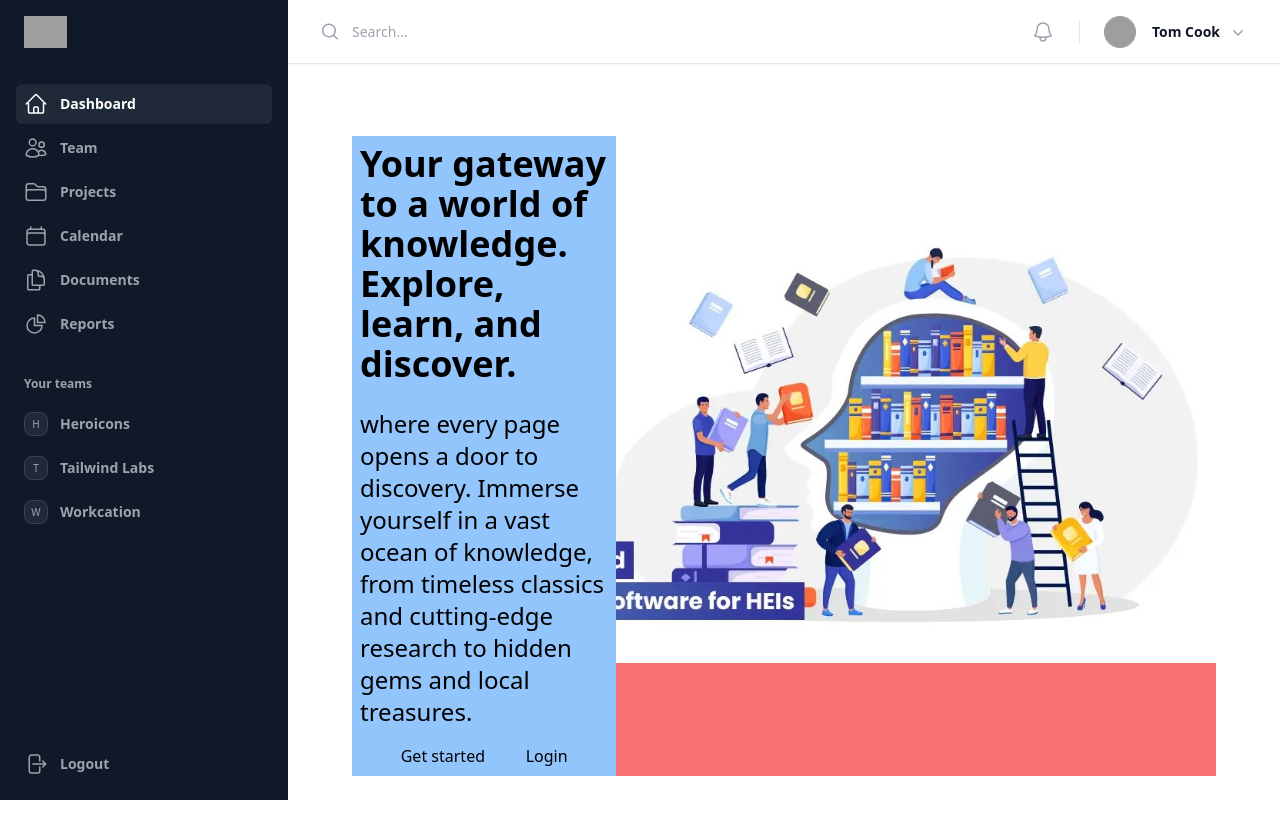
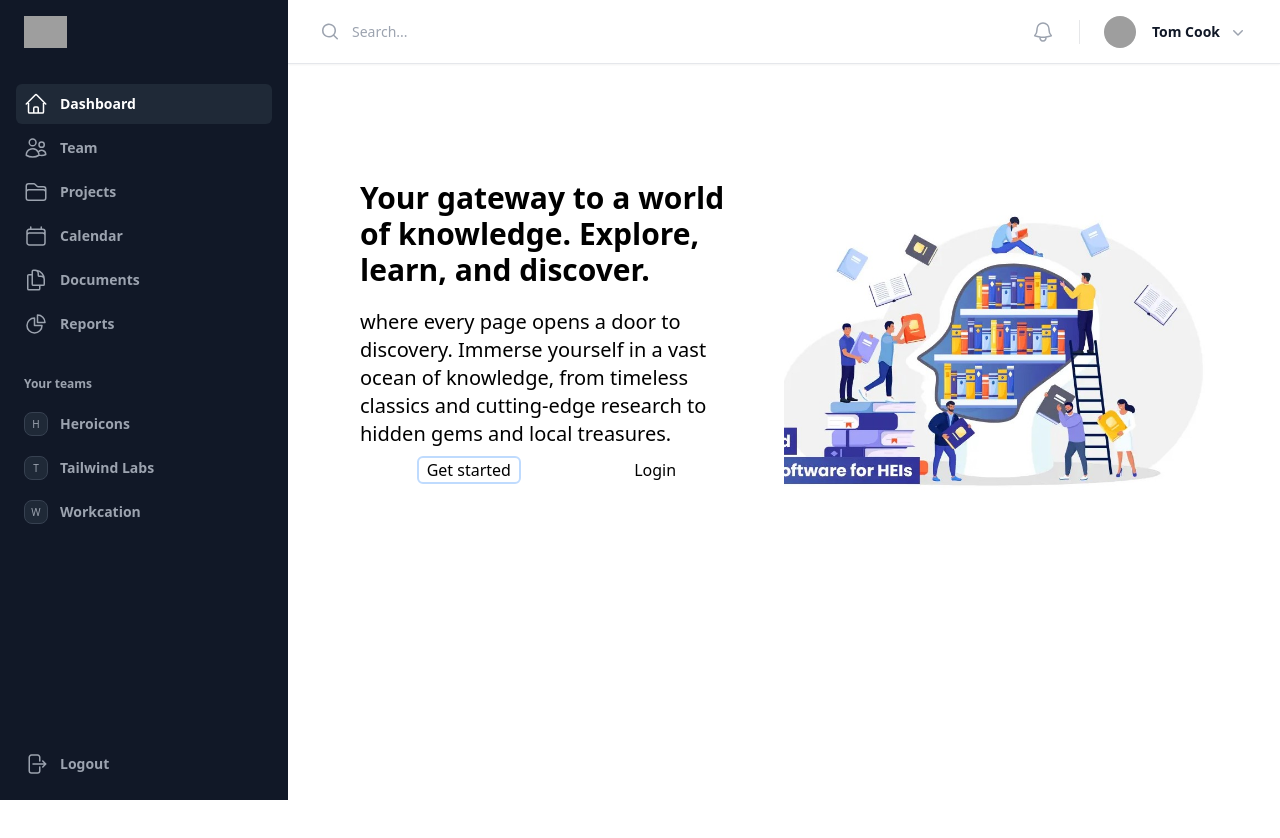
Before and after one commit to Davidmide02/libra, a React (Vite) app: page / in a window 1280 px wide. Shown: the top 838 px of the page. After the commit the page ends 800 px from the top, so only its background shows below. Built offline with nearby package versions, Linux system fonts and the light colour scheme; grey boxes are pictures that could not be loaded.

Commit message:
home page

```diff
--- a/src/pages/home/index.tsx
+++ b/src/pages/home/index.tsx
@@ -3,21 +3,21 @@ import libaryImage from "../../assets/library.jpg";
 const Home = () => {
   return (
     <div className="home p-8 flex flex-col-reverse items-center md:flex-row md:justify-between md:items-stretch">
-      <div className="bg-blue-300 flex flex-col justify-around md:p-2 md:w-[45%]">
-        <h1 className="text-2xl font-bold md:text-4xl">
+      <div className="b flex flex-col justify-center md:p-2 md:w-[45%]">
+        <h1 className="text-2xl font-bold md:text-3xl py-3">
           Your gateway to a world of knowledge. Explore, learn, and discover.
         </h1>
-        <p className="pt-2 mt-4 leading-8 text-2xl">
+        <p className="leading-none md:leading-7 text-xl py-2">
           where every page opens a door to discovery. Immerse yourself in a vast
           ocean of knowledge, from timeless classics and cutting-edge research
           to hidden gems and local treasures.
         </p>
-        <div className="btn mt-4 flex justify-evenly">
-          <button>Get started</button>
+        <div className="btn flex justify-around">
+          <button className="border-blue-200 border-2 rounded-md px-2">Get started</button>
           <button>Login</button>
         </div>
       </div>
-      <div className="home-img bg-red-400">
+      <div className="home-img bg-red-400 md:w-[50%]">
         <img src={libaryImage} alt="" width={900} />
       </div>
       {/* Welocome to Libra outlet a hide gem for passionate readers */}
```
